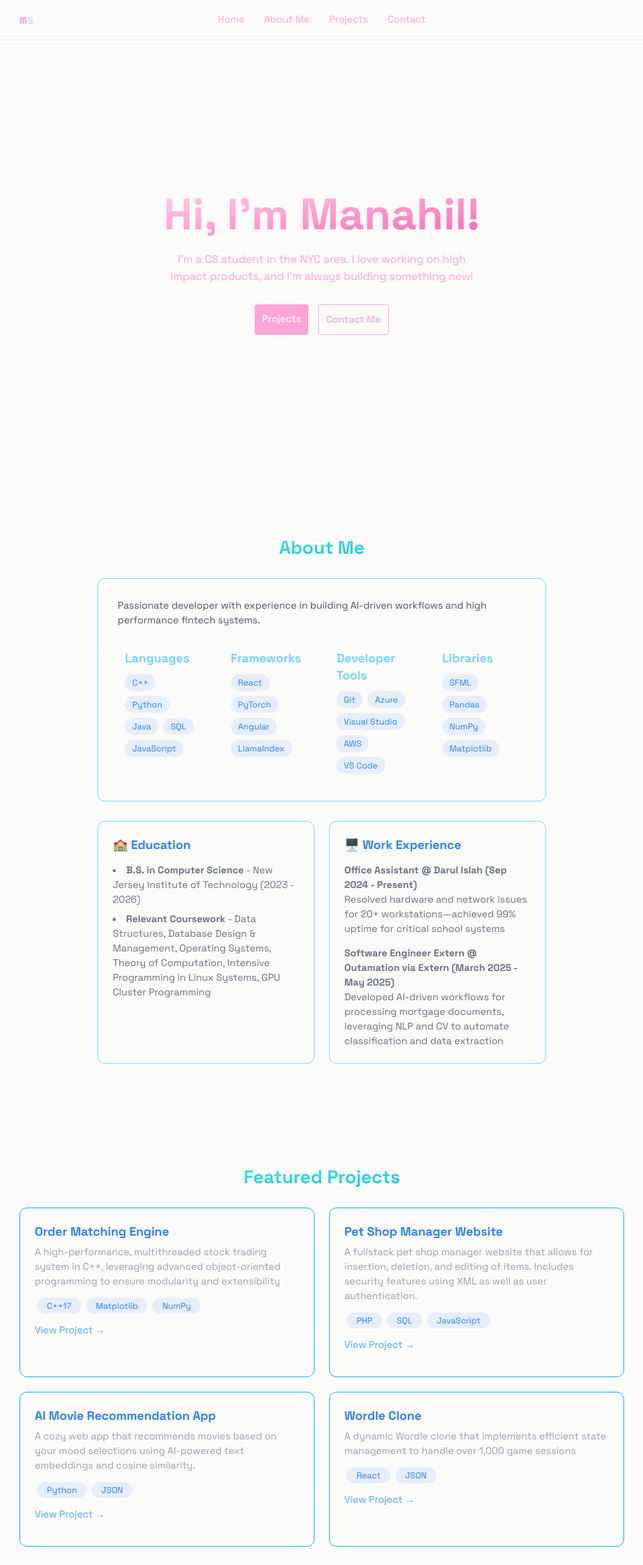
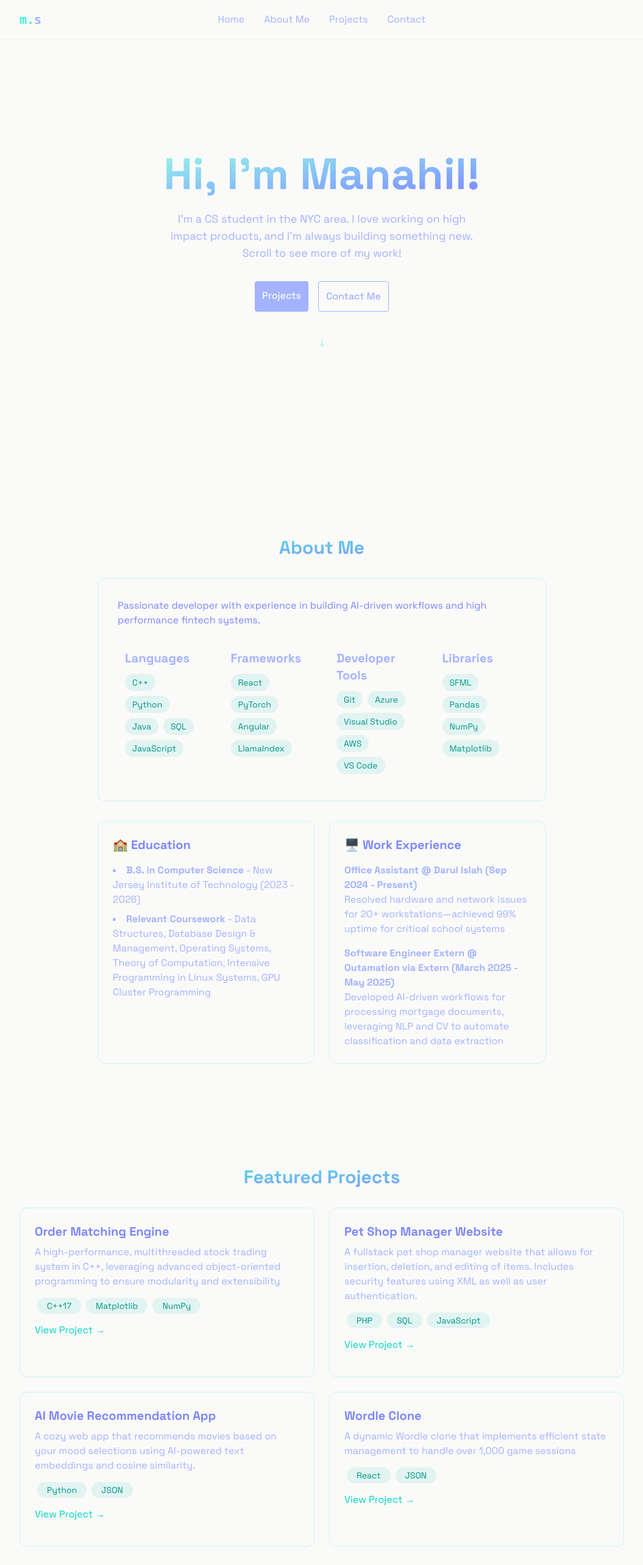
Before and after one commit to syedm83/portfolio, a React (Vite) app in the folder portfolio/: page / in a window 1280 px wide. Shown: the top 2566 px of the page at 61% size, without its empty margins (112-1167 px from the left). Built offline with nearby package versions, Linux system fonts and the light colour scheme.

Commit message:
changed colors

```diff
--- a/portfolio/src/components/LoadingScreen.jsx
+++ b/portfolio/src/components/LoadingScreen.jsx
@@ -23,14 +23,14 @@ export const LoadingScreen = ({ onComplete }) => {
     }, [onComplete]);
 
     return (
-        <div className="fixed inset-0 z-50 bg-stone-50 text-pink-300 flex flex-col items-center justify-center">
+        <div className="fixed inset-0 z-50 bg-stone-50 text-indigo-300 flex flex-col items-center justify-center">
 
             <div className="mb-4 text-4xl font-mono font-bold">
                 {text} <span className="animate-blink ml-1">|</span>
             </div>
 
-            <div className="w-[200px] h-[2px] bg-pink-200 rounded relative overflow-hidden">
-                <div className="w-[40%] h-full bg-gray-50 shadow-[0_0_15px_#3b82f6] animate-loading-bar">
+            <div className="w-[200px] h-[2px] bg-indigo-300 rounded relative overflow-hidden">
+                <div className="w-[40%] h-full bg-teal-100 shadow-[0_0_15px_#3b82f6] animate-loading-bar">
                     {" "}
                 </div>
             </div>
--- a/portfolio/src/components/MobileMenu.jsx
+++ b/portfolio/src/components/MobileMenu.jsx
@@ -3,7 +3,7 @@ import { useEffect } from "react";
 export const MobileMenu = ({ menuOpen, setMenuOpen }) => {
   return (
     <div
-      className={`fixed top-0 left-0 w-full bg-[rgba(244,114,182,0.8)] z-40 flex flex-col items-center justify-center
+      className={`fixed top-0 left-0 w-full bg-[rgba(90,103,216,0.8)] z-40 flex flex-col items-center justify-center
                      transition-all duration-300 ease-in-out
 
                      ${
--- a/portfolio/src/components/Navbar.jsx
+++ b/portfolio/src/components/Navbar.jsx
@@ -6,10 +6,10 @@ export const Navbar = ({ menuOpen, setMenuOpen }) => {
     }, [menuOpen]);
 
     return (
-        <nav className="fixed top-0 w-full z-40 bg-[rgba(167, 167, 167, 0.8)] backdrop-blur-lg border-b border-white/10 shadow-2xs">
+        <nav className="fixed top-0 w-full z-40 bg-stone-50 backdrop-blur-lg border-b border-white/10 shadow-2xs">
             <div className="max-w-5xl mx-auto px-4 h-16 flex items-center justify-between">
-                <a href="#home" className="font-mono text-xl font-bold text-pink-300">
-                    m<span className="text-pink-200">s</span>
+                <a href="#home" className="font-mono text-xl font-bold text-teal-300">
+                    m.<span className="text-indigo-300">s</span>
 
                 </a>
                 <div className="w-7 h-5 md:hidden"></div>
@@ -17,15 +17,15 @@ export const Navbar = ({ menuOpen, setMenuOpen }) => {
 
                 <div className="hidden md:flex absolute left-1/2 transform -translate-x-1/2">
                     <div className="flex items-center space-x-8">
-                        <a href="#home" className="text-pink-300 hover:text-white transition-colors">Home</a>
-                        <a href="#about" className="text-pink-300 hover:text-white transition-colors">About Me</a>
-                        <a href="#projects" className="text-pink-300 hover:text-white transition-colors">Projects</a>
-                        <a href="#contact" className="text-pink-300 hover:text-white transition-colors">Contact</a>
+                        <a href="#home" className="text-indigo-300 hover:text-teal-200 transition-colors">Home</a>
+                        <a href="#about" className="text-indigo-300 hover:text-teal-200 transition-colors">About Me</a>
+                        <a href="#projects" className="text-indigo-300 hover:text-teal-200 transition-colors">Projects</a>
+                        <a href="#contact" className="text-indigo-300 hover:text-teal-200 transition-colors">Contact</a>
                     </div>
                 </div>
 
                 <div
-                    className="w-7 h-5 relative cursor-pointer z-40 md:hidden text-pink-300"
+                    className="w-7 h-5 relative cursor-pointer z-40 md:hidden text-indigo-300"
                     onClick={() => setMenuOpen((prev) => !prev)}
                 >
                     &#9776;
--- /dev/null
+++ b/portfolio/src/components/RevealOnScroll.jsx
@@ -0,0 +1,26 @@
+import { useEffect, useRef } from "react";
+
+export const RevealOnScroll = ({ children }) => {
+  const ref = useRef(null);
+
+  useEffect(() => {
+    const observer = new IntersectionObserver(
+      ([entry]) => {
+        if (entry.isIntersecting) {
+          ref.current.classList.add("visible");
+        }
+      },
+      { threshold: 0.2, rootMargin: "0px 0px -50px 0px" }
+    );
+
+    if (ref.current) observer.observe(ref.current);
+
+    return () => observer.disconnect();
+  });
+
+  return (
+    <div ref={ref} className="reveal">
+      {children}
+    </div>
+  );
+};
--- a/portfolio/src/components/sections/About.jsx
+++ b/portfolio/src/components/sections/About.jsx
@@ -1,3 +1,5 @@
+import { RevealOnScroll } from "../RevealOnScroll";
+
 export const About = () => {
 
     const languageSkills = ["C++", "Python", "Java", "SQL", "JavaScript"];
@@ -8,22 +10,23 @@ export const About = () => {
 
 
     return <section id="about" className="min-h-screen flex items-center justify-center py-20">
+        <RevealOnScroll>
         <div className="max-w-3xl mx-auto px-4">
-            <h2 className="text-3xl font-bold mb-8 bg-gradient-to-br from-emerald-300 to-sky-400 bg-clip-text text-transparent text-center">
+            <h2 className="text-3xl font-bold mb-8 bg-gradient-to-br from-teal-300 to-indigo-400 bg-clip-text text-transparent text-center">
                 About Me
             </h2>
 
-            <div className="rounded-xl p-8 border-sky-300 border hover:-translate-y-1 transition-all">
-                <p className="text-gray-600 mb-6">
+            <div className="rounded-xl p-8 border-teal-200/50 border hover:-translate-y-1 transition-all">
+                <p className="text-indigo-400 mb-6">
                     Passionate developer with experience in building AI-driven workflows and high performance fintech systems.</p>
 
 
             <div className="grid grid-cols-1 md:grid-cols-4 gap-6">
                 <div className="rounded-xl p-3 hover:-translate-y-1 transition-all">
-                    <h3 className="text-xl font-bold mb-3 text-sky-300">Languages</h3>
+                    <h3 className="text-xl font-bold mb-3 text-indigo-300">Languages</h3>
                     <div className="flex flex-wrap gap-2">
                         {languageSkills.map((tech, key) => (
-                            <span key={key} className="bg-blue-500/10 text-blue-500 py-1 px-3 rounded-full text-sm hover:bg-blue-500/20
+                            <span key={key} className="bg-teal-500/10 text-teal-600 py-1 px-3 rounded-full text-sm hover:bg-blue-500/20
                                             hover:shadow-[0_2px_8px_rgba(59,130,246,0.2)] transition
                             ">
                                 {tech}
@@ -38,10 +41,10 @@ export const About = () => {
                 </div>
 
                 <div className="rounded-xl p-3 hover:-translate-y-1 transition-all">
-                    <h3 className="text-xl font-bold mb-3 text-sky-300">Frameworks</h3>
+                    <h3 className="text-xl font-bold mb-3 text-indigo-300">Frameworks</h3>
                     <div className="flex flex-wrap gap-2">
                         {frameworkSkills.map((tech, key) => (
-                            <span key={key} className="bg-blue-500/10 text-blue-500 py-1 px-3 rounded-full text-sm hover:bg-blue-500/20
+                            <span key={key} className="bg-teal-500/10 text-teal-600 py-1 px-3 rounded-full text-sm hover:bg-blue-500/20
                                             hover:shadow-[0_2px_8px_rgba(59,130,246,0.2)] transition
                             ">
                                 {tech}
@@ -56,10 +59,10 @@ export const About = () => {
                 </div>
 
                 <div className="rounded-xl p-3 hover:-translate-y-1 transition-all">
-                    <h3 className="text-xl font-bold mb-3 text-sky-300">Developer Tools</h3>
+                    <h3 className="text-xl font-bold mb-3 text-indigo-300">Developer Tools</h3>
                     <div className="flex flex-wrap gap-2">
                         {developerTools.map((tech, key) => (
-                            <span key={key} className="bg-blue-500/10 text-blue-500 py-1 px-3 rounded-full text-sm hover:bg-blue-500/20
+                            <span key={key} className="bg-teal-500/10 text-teal-600 py-1 px-3 rounded-full text-sm hover:bg-blue-500/20
                                             hover:shadow-[0_2px_8px_rgba(59,130,246,0.2)] transition
                             ">
                                 {tech}
@@ -74,10 +77,10 @@ export const About = () => {
                 </div>
 
                 <div className="rounded-xl p-3 hover:-translate-y-1 transition-all">
-                    <h3 className="text-xl font-bold mb-3 text-sky-300">Libraries</h3>
+                    <h3 className="text-xl font-bold mb-3 text-indigo-300">Libraries</h3>
                     <div className="flex flex-wrap gap-2">
                         {librarySkills.map((tech, key) => (
-                            <span key={key} className="bg-blue-500/10 text-blue-500 py-1 px-3 rounded-full text-sm hover:bg-blue-500/20
+                            <span key={key} className="bg-teal-500/10 text-teal-600 py-1 px-3 rounded-full text-sm hover:bg-blue-500/20
                                             hover:shadow-[0_2px_8px_rgba(59,130,246,0.2)] transition
                             ">
                                 {tech}
@@ -94,9 +97,9 @@ export const About = () => {
             </div>
         </div>
         <div className="grid grid-cols-1 md:grid-cols-2 gap-6 mt-8">
-                <div className="p-6 rounded-xl border-sky-300 border hover:-translate-y-1 transition-all">
-                    <h3 className="text-xl font-bold mb-4">🏫 Education</h3>
-                    <ul className="list-disc list-inside text-gray-500 space-y-2">
+                <div className="p-6 rounded-xl border-teal-200/50 border hover:-translate-y-1 transition-all">
+                    <h3 className="text-xl font-bold mb-4 text-indigo-400">🏫 Education</h3>
+                    <ul className="list-disc list-inside text-indigo-300 space-y-2">
                         <li>
                             <strong>B.S. in Computer Science</strong> - New Jersey Institute of Technology (2023 - 2026)
                         </li>
@@ -107,9 +110,9 @@ export const About = () => {
                     </ul>
                 </div>
 
-                <div className="p-6 rounded-xl border-sky-300 border hover:-translate-y-1 transition-all">
-                    <h3 className="text-xl font-bold mb-4">🖥️ Work Experience</h3>
-                    <div className="space-y-4 text-gray-500">
+                <div className="p-6 rounded-xl border-teal-200/50 border hover:-translate-y-1 transition-all">
+                    <h3 className="text-xl font-bold mb-4 text-indigo-400">🖥️ Work Experience</h3>
+                    <div className="space-y-4 text-indigo-300">
                          <div>
 
                             <h4>
@@ -139,7 +142,7 @@ export const About = () => {
 
             </div>
         </div>
-
+</RevealOnScroll>
 
     </section>
 }
--- /dev/null
+++ b/portfolio/src/components/sections/Contact.jsx
@@ -0,0 +1 @@
+import { RevealOnScroll } from "../RevealOnScroll";
--- a/portfolio/src/components/sections/Home.jsx
+++ b/portfolio/src/components/sections/Home.jsx
@@ -1,24 +1,30 @@
+import { RevealOnScroll } from "../RevealOnScroll";
+
 export const Home = () => {
     return (
         <section id="home" className="min-h-screen flex items-center justify-center relative pt-16">
+            <RevealOnScroll>
             <div className="text-center z-10 px-4">
-                <h1 className="text-5xl md:text-7xl font-bold mb-6 bg-gradient-to-br from-pink-200 to-pink-400 bg-clip-text text-transparent leading-right">
+                <h1 className="text-5xl md:text-7xl font-bold mb-6 bg-gradient-to-br from-teal-200 to-indigo-400 bg-clip-text text-transparent leading-right">
                     Hi, I'm Manahil!
                 </h1>
 
-                <p className="text-pink-300 text-lg mb-8 max-w-lg mx-auto">
+                <p className="text-indigo-300 text-lg mb-8 max-w-lg mx-auto">
                    I'm a CS student in the NYC area. I love working on high impact products, and I'm always
-                   building something new!
+                   building something new. Scroll to see more of my work!
                 </p>
                 <div className="flex justify-center space-x-4">
-                    <a href="#projects" className="bg-pink-300 text-stone-50 py-3 px-3 rounded font-medium transition relative overflow-hidden hover:-translate-y-0.5 hover:shadow-[0_0_15px_rgba(59,130,246,0.4)]">
+                    <a href="#projects" className="bg-indigo-300 text-stone-50 py-3 px-3 rounded font-medium transition relative overflow-hidden hover:-translate-y-0.5 hover:shadow-[0_0_15px_rgba(153,246,228,0.4)]">
                         Projects
                     </a>
-                    <a href="#contact" className=" border border-pink-300 bg-stone-50 text-pink-300 py-3 px-3 rounded font-medium transition relative overflow-hidden hover:-translate-y-0.5 hover:shadow-[0_0_15px_rgba(59,130,246,0.4)]">
+                    <a href="#contact" className=" border border-indigo-300 bg-stone-50 text-indigo-300 py-3 px-3 rounded font-medium transition relative overflow-hidden hover:-translate-y-0.5 hover:shadow-[0_0_15px_rgba(153,246,228,0.4)]">
                         Contact Me
                     </a>
                 </div>
+
+                <p className="flex justify-center space-x-4 mx-4 my-10 text-teal-200"> ↓ </p>
             </div>
+            </RevealOnScroll>
         </section>
     );
 };
--- a/portfolio/src/components/sections/Projects.jsx
+++ b/portfolio/src/components/sections/Projects.jsx
@@ -1,17 +1,20 @@
+import { RevealOnScroll } from "../RevealOnScroll";
+
 export const Projects = () =>{
     return <section id="projects" className="min-h-screen flex items-center justify-center py-20">
+        <RevealOnScroll>
         <div className="max-w-5xl mx-auto px-4">
-            <h2 className="text-3xl font-bold mb-8 bg-gradient-to-br from-emerald-300 to-sky-400 bg-clip-text text-transparent text-center">
+            <h2 className="text-3xl font-bold mb-8 bg-gradient-to-br from-teal-300 to-indigo-400 bg-clip-text text-transparent text-center">
                 Featured Projects
             </h2>
 
             <div className="grid grid-cols-1 md:grid-cols-2 gap-6">
-                <div className="p-6 rounded-xl border border-sky-500 hover:-translate-y-1 hover:border-blue-500/30 hover:shadow-[0_2px_8px_rgba(59,130,246,0.1)] transition-all">
-                    <h3 className="text-xl font-bold mb-2">Order Matching Engine</h3>
-                    <p className="text-gray-400 mb-4">A high-performance, multithreaded stock trading system in C++, leveraging advanced object-oriented programming to ensure modularity and extensibility</p>
+                <div className="p-6 rounded-xl border border-teal-200/50 hover:-translate-y-1 hover:border-blue-500/30 hover:shadow-[0_2px_8px_rgba(59,130,246,0.1)] transition-all">
+                    <h3 className="text-xl font-bold mb-2 text-indigo-400">Order Matching Engine</h3>
+                    <p className="text-indigo-300 mb-4">A high-performance, multithreaded stock trading system in C++, leveraging advanced object-oriented programming to ensure modularity and extensibility</p>
                     <div>
                         {["C++17", "Matplotlib", "NumPy"].map((tech, key) => (
-                            <span key={key} className="bg-blue-500/10 text-blue-500 mx-1 py-1 px-4 rounded-full text-sm hover:bg-blue-500/20
+                            <span key={key} className="bg-teal-500/10 text-teal-600 mx-1 py-1 px-4 rounded-full text-sm hover:bg-blue-500/20
                                             hover:shadow-[0_2px_8px_rgba(59,130,246,0.2)] transition
                             ">
                                 {tech}
@@ -20,16 +23,16 @@ export const Projects = () =>{
                         ))}
                     </div>
                     <div className="flex justify-between items-center my-4">
-                        <a href="https://github.com/syedm83" className="text-blue-400 hover:text-blue-300 transition-colors"> View Project → </a>
+                        <a href="https://github.com/syedm83" className="text-teal-400 hover:text-blue-300 transition-colors"> View Project → </a>
                     </div>
                 </div>
 
-                <div className="p-6 rounded-xl border border-sky-500 hover:-translate-y-1 hover:border-blue-500/30 hover:shadow-[0_2px_8px_rgba(59,130,246,0.1)] transition-all">
-                    <h3 className="text-xl font-bold mb-2">Pet Shop Manager Website</h3>
-                    <p className="text-gray-400 mb-4">A fullstack pet shop manager website that allows for insertion, deletion, and editing of items. Includes security features using XML as well as user authentication.</p>
+                <div className="p-6 rounded-xl border border-teal-200/50 hover:-translate-y-1 hover:border-blue-500/30 hover:shadow-[0_2px_8px_rgba(59,130,246,0.1)] transition-all">
+                    <h3 className="text-xl font-bold mb-2 text-indigo-400">Pet Shop Manager Website</h3>
+                    <p className="text-indigo-300 mb-4">A fullstack pet shop manager website that allows for insertion, deletion, and editing of items. Includes security features using XML as well as user authentication.</p>
                     <div>
                         {["PHP", "SQL", "JavaScript"].map((tech, key) => (
-                            <span key={key} className="bg-blue-500/10 text-blue-500 mx-1 py-1 px-4 rounded-full text-sm hover:bg-blue-500/20
+                            <span key={key} className="bg-teal-500/10 text-teal-600 mx-1 py-1 px-4 rounded-full text-sm hover:bg-blue-500/20
                                             hover:shadow-[0_2px_8px_rgba(59,130,246,0.2)] transition
                             ">
                                 {tech}
@@ -38,17 +41,17 @@ export const Projects = () =>{
                         ))}
                     </div>
                     <div className="flex justify-between items-center my-4">
-                        <a href="https://github.com/syedm83/petshop" className="text-blue-400 hover:text-blue-300 transition-colors"> View Project → </a>
+                        <a href="https://github.com/syedm83/petshop" className="text-teal-400 hover:text-blue-300 transition-colors"> View Project → </a>
                     </div>
                 </div>
 
 
-                <div className="p-6 rounded-xl border border-sky-500 hover:-translate-y-1 hover:border-blue-500/30 hover:shadow-[0_2px_8px_rgba(59,130,246,0.1)] transition-all">
-                    <h3 className="text-xl font-bold mb-2">AI Movie Recommendation App</h3>
-                    <p className="text-gray-400 mb-4">A cozy web app that recommends movies based on your mood selections using AI-powered text embeddings and cosine similarity.</p>
+                <div className="p-6 rounded-xl border border-teal-200/50 hover:-translate-y-1 hover:border-blue-500/30 hover:shadow-[0_2px_8px_rgba(59,130,246,0.1)] transition-all">
+                    <h3 className="text-xl font-bold mb-2 text-indigo-400">AI Movie Recommendation App</h3>
+                    <p className="text-indigo-300 mb-4">A cozy web app that recommends movies based on your mood selections using AI-powered text embeddings and cosine similarity.</p>
                     <div>
                         {["Python", "JSON"].map((tech, key) => (
-                            <span key={key} className="bg-blue-500/10 text-blue-500 mx-1 py-1 px-4 rounded-full text-sm hover:bg-blue-500/20
+                            <span key={key} className="bg-teal-500/10 text-teal-600 mx-1 py-1 px-4 rounded-full text-sm hover:bg-blue-500/20
                                             hover:shadow-[0_2px_8px_rgba(59,130,246,0.2)] transition
                             ">
                                 {tech}
@@ -57,18 +60,18 @@ export const Projects = () =>{
                         ))}
                     </div>
                     <div className="flex justify-between items-center my-4">
-                        <a href="https://github.com/syedm83/ai-movierecs" className="text-blue-400 hover:text-blue-300 transition-colors"> View Project → </a>
+                        <a href="https://github.com/syedm83/ai-movierecs" className="text-teal-400 hover:text-blue-300 transition-colors"> View Project → </a>
                     </div>
                 </div>
 
 
-                <div className="p-6 rounded-xl border border-sky-500 hover:-translate-y-1 hover:border-blue-500/30 hover:shadow-[0_2px_8px_rgba(59,130,246,0.1)] transition-all">
-                    <h3 className="text-xl font-bold mb-2">Wordle Clone</h3>
-                    <p className="text-gray-400 mb-4"> A dynamic Wordle clone that implements efficient state management to handle over 1,000
+                <div className="p-6 rounded-xl border border-teal-200/50 hover:-translate-y-1 hover:border-blue-500/30 hover:shadow-[0_2px_8px_rgba(59,130,246,0.1)] transition-all">
+                    <h3 className="text-xl font-bold mb-2 text-indigo-400">Wordle Clone</h3>
+                    <p className="text-indigo-300 mb-4"> A dynamic Wordle clone that implements efficient state management to handle over 1,000
 game sessions</p>
                     <div>
                         {["React", "JSON"].map((tech, key) => (
-                            <span key={key} className="bg-blue-500/10 text-blue-500 mx-1 py-1 px-4 rounded-full text-sm hover:bg-blue-500/20
+                            <span key={key} className="bg-teal-500/10 text-teal-600 mx-1 py-1 px-4 rounded-full text-sm hover:bg-blue-500/20
                                             hover:shadow-[0_2px_8px_rgba(59,130,246,0.2)] transition
                             ">
                                 {tech}
@@ -77,7 +80,7 @@ game sessions</p>
                         ))}
                     </div>
                     <div className="flex justify-between items-center my-4">
-                        <a href="https://github.com/syedm83/wordle" className="text-blue-400 hover:text-blue-300 transition-colors"> View Project → </a>
+                        <a href="https://github.com/syedm83/wordle" className="text-teal-400 hover:text-blue-300 transition-colors"> View Project → </a>
                     </div>
                 </div>
 
@@ -86,5 +89,6 @@ game sessions</p>
             </div>
 
         </div>
+        </RevealOnScroll>
     </section>
 }
--- a/portfolio/src/index.css
+++ b/portfolio/src/index.css
@@ -4,7 +4,7 @@ html, body {
   margin: 0;
   padding: 0;
   font-family: "Space Grotesk", sans-serif;
-  background: #f0f0f0;
+  background: #d8d8d8;
   color: #000000
 
 }
@@ -37,3 +37,14 @@ html, body {
     animation: loading 0.8s ease infinite;
   }
 }
+
+.reveal {
+  opacity: 0;
+  transform: translateY(20px);
+  transition: opacity 0.7s ease, transform 0.7s ease;
+}
+
+.reveal.visible {
+  opacity: 1;
+  transform: translateY(0);
+}
```
